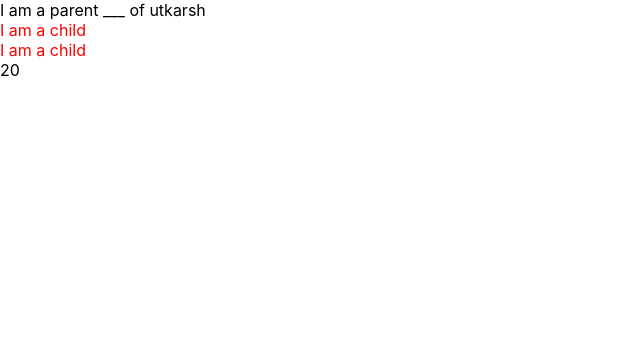
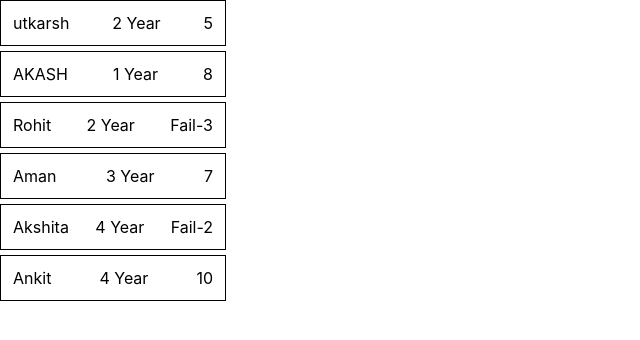
Before and after one commit to thakurutkarsh22/react-oct-fsd, a React (Create React App) app: page / in a window 1280 px wide. Shown: the top 340 px of the page, without its empty margins (0-640 px from the left). Built offline with nearby package versions, Linux system fonts and the light colour scheme.

Commit message:
list, key props, Wrapper component

```diff
--- a/src/App.js
+++ b/src/App.js
@@ -4,6 +4,7 @@ import HelloComponent from "./HelloCompontnt"
 import IncrementDecrementComponent from "./IncementDecrementCounter/IncrementDecrementComponent"
 import BeautifulWrapper from "./childrenProp/BueatifulWrapper"
 import Child from "./childrenProp/Child"
+import StudentDetail from "./StudentMarksComponent/StudentDetailComponent"
 
 
 
@@ -12,22 +13,31 @@ function App() {
     // State .... name
     const [name, setName] = useState("User")
 
+    const studentData = [
+        {id: 1, name: "utkarsh", grade: 5, year: 2},
+        {id: 2, name: "AKASH", grade: 8, year: 1},
+        {id: 3, name: "Rohit", grade: 3, year: 2},
+        {id: 4, name: "Aman", grade: 7, year: 3},
+        {id: 5, name: "Akshita", grade: 2, year: 4},
+        {id: 6, name: "Ankit", grade: 10, year: 4}
+   ]
 
     const changeNameHandler = () => {
         setName("Akash")
     }
 
 
+    // UI - Render method
     return (
 
         <>
 
-            {/* <ByeComponent user={name} />
+            {/* <ByeComponent user={name} /> */}
 
-            <IncrementDecrementComponent />
+            {/* <IncrementDecrementComponent /> */}
 
 
-            <button onClick={changeNameHandler}>Change Name</button> */}
+            {/* <button onClick={changeNameHandler}>Change Name</button> */}
 
 
 
@@ -41,10 +51,10 @@ function App() {
                 <p>sasdasda asdsad para</p>
             </Parent> */}
 
-            <BeautifulWrapper name={"utkarsh"}>
+            {/* <BeautifulWrapper name={"utkarsh"}>
                 <Child />
                 <Child />
-            </BeautifulWrapper>
+            </BeautifulWrapper> */}
 
 
 
@@ -58,6 +68,35 @@ function App() {
                 <p>Para</p>
             </div> */}
 
+
+            {/* Student Detail Card */}
+
+
+            {/* <StudentDetail name={"utkarsh"} grade={5} year={4}/>
+            <StudentDetail name={"Akash"} grade={3} year={3}/>
+            <StudentDetail name={"Amit"} grade={2} year={2}/>
+            <StudentDetail name={"Chandan"} grade={1} year={1}/>
+            <StudentDetail name={"Aditya"} grade={9} year={1}/>
+            <StudentDetail name={"Aditya"} grade={9} year={1}/> */}
+
+            {studentData.map((student, index) => {
+                const {name, grade, year, id} = student;
+
+                return <StudentDetail key={index} name={name} grade={grade} year={year}/>
+            })}
+
+            {/* Key Props should be unique for each Child in the list
+                Key props is used for the Performance only (By react)
+
+
+                We can use Index as key BUT ...... it is not advisable.
+                Bec there is some functionality glitch
+
+                read this article: https://robinpokorny.com/blog/index-as-a-key-is-an-anti-pattern/
+
+            */}
+
+
         </>
 
     )
@@ -70,4 +109,4 @@ export default App
 
     {/* <ByeComponent /> */}
 
-    {/* <IncrementDecrementComponent /> */}
+{/* <IncrementDecrementComponent /> */}
--- a/src/IncementDecrementCounter/IncrementDecrementComponent.js
+++ b/src/IncementDecrementCounter/IncrementDecrementComponent.js
@@ -31,7 +31,7 @@ function IncrementDecrementComponent(props) {
     }
 
     const minusButtonHandler = () => {
-        setCounter(counter - 1)
+        setCounter((oldCounter) => oldCounter - 1)
 
     }
     // UI
@@ -43,7 +43,7 @@ function IncrementDecrementComponent(props) {
             <button onClick={plusButtonHandler}>+</button>
 
             {/* Label Number */}
-            <div className={styles.counter}>
+            <div className={counter < 0 ? styles.counterDanger :  styles.counter}>
                 {counter}
             </div>
 
@@ -100,3 +100,5 @@ export default IncrementDecrementComponent
 
 
 // COnditional rendering -> using if else...
+
+// Conditional Styling -> using If else..
--- a/src/IncementDecrementCounter/Incremnt.module.css
+++ b/src/IncementDecrementCounter/Incremnt.module.css
@@ -1,5 +1,9 @@
 .counter {
     color: green;
+}
+
+.counterDanger {
+    color: red;
 }
 
 .button {
--- /dev/null
+++ b/src/StudentMarksComponent/StudentDetailComponent.js
@@ -0,0 +1,22 @@
+import React from "react";
+import styles from './StudentDetailComponent.module.css'
+
+function StudentDetail(props) {
+
+    const {name, year, grade} = props;
+
+
+    // UI
+    return (
+        <div className={styles.card}>
+
+            <div>{name}</div>
+            <div>{year} Year</div>
+            <div>{grade < 4 ? `Fail-${grade}` : grade }</div>
+        </div>
+    )
+
+
+}
+
+export default StudentDetail;
--- /dev/null
+++ b/src/StudentMarksComponent/StudentDetailComponent.module.css
@@ -0,0 +1,15 @@
+
+
+.card {
+    border: 1px solid black;
+    padding: 12px;
+    margin-bottom: 5px;
+
+    height: 20px;
+    width: 200px;
+
+    display: flex;
+    flex-direction: row;
+    justify-content: space-between;
+    align-items: center;
+}
--- a/src/childrenProp/BueatifulWrapper.js
+++ b/src/childrenProp/BueatifulWrapper.js
@@ -20,9 +20,6 @@ function BeautifulWrapper(props) {
             <div style={{color: "red"}}>
                 {children}
             </div>
-
-
-
             {number}
 
         </>
```
